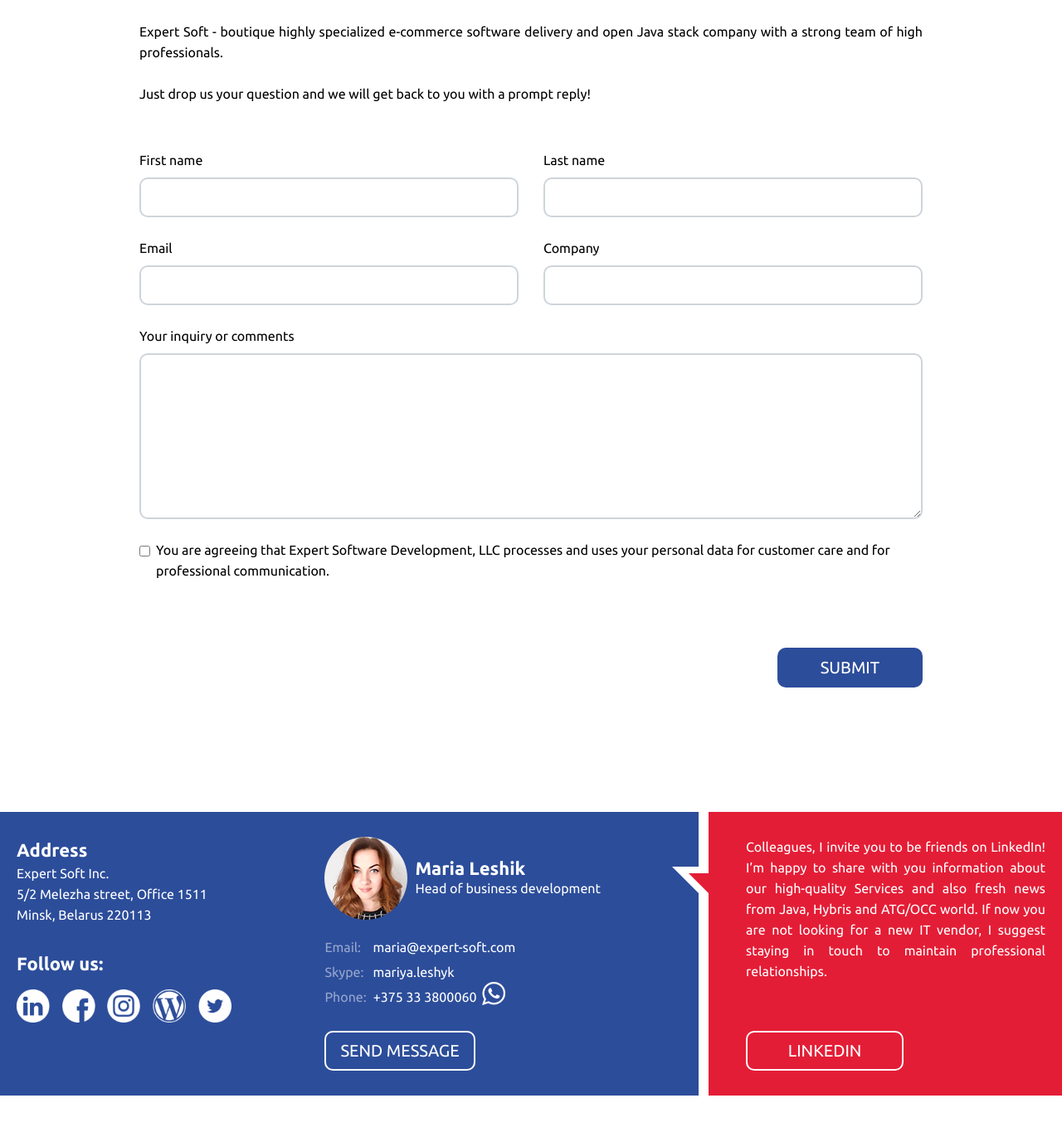
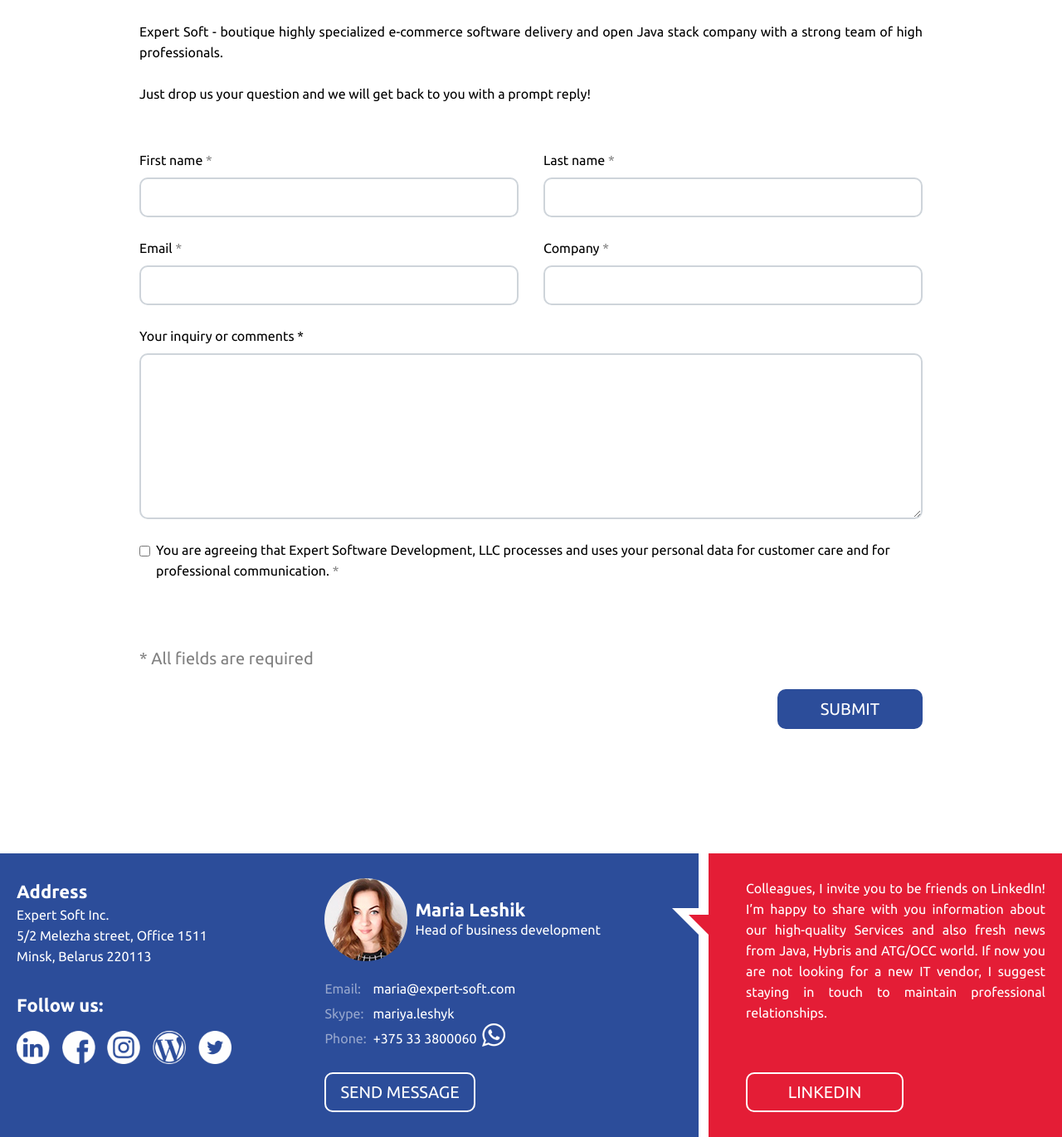
Before and after one commit to ValeryKrukovich/expert-soft-com_contact-page, a PHP site: page /contacts-page.html in a window 1280 px wide. Shown: the part 211-1582 px from the top of the page at 83% size. Before the commit the page ends 1532 px from the top, so only its background shows below. Run offline with PHP 8.4, Linux system fonts and the light colour scheme; some libraries are stand-ins or nearby versions.

Commit message:
add stars

```diff
--- a/contacts-page.html
+++ b/contacts-page.html
@@ -59,7 +59,7 @@
                 <div class="header__inner">
                     <div class="header__mob">
                         <div class="header__logo">
-                            <a href="index.php" class="logo">
+                            <a href="/" class="logo">
                                 <img src="images/logo.png" alt="" class="logo__img" width="311" height="79">
                             </a>
                         </div>
@@ -74,22 +74,22 @@
                             <nav class="nav">
                                 <ul class="nav__list">
                                     <li class="nav__item">
-                                        <a href="index.php#about" class="nav__link">About us</a>
+                                        <a href="/#about" class="nav__link">About us</a>
                                     </li>
                                     <li class="nav__item">
-                                        <a href="index.php#services" class="nav__link">Our Services</a>
+                                        <a href="/#services" class="nav__link">Our Services</a>
                                     </li>
                                     <li class="nav__item">
-                                        <a href="index.php#benefits" class="nav__link">Our Benefits</a>
+                                        <a href="/#benefits" class="nav__link">Our Benefits</a>
                                     </li>
                                     <li class="nav__item">
-                                        <a href="index.php#portfolio" class="nav__link">Portfolio</a>
+                                        <a href="/#portfolio" class="nav__link">Portfolio</a>
                                     </li>
                                     <li class="nav__item">
-                                        <a href="index.php#why" class="nav__link">References</a>
+                                        <a href="/#why" class="nav__link">References</a>
                                     </li>
                                     <li class="nav__item">
-                                        <a href="index.php#team" class="nav__link">Our Team</a>
+                                        <a href="/#team" class="nav__link">Our Team</a>
                                     </li>
                                 </ul>
                             </nav>
@@ -105,42 +105,43 @@
                 <p>Expert Soft - boutique highly specialized e-commerce software delivery and open Java stack company with a strong team of high professionals.</p>
                 <p>Just drop us your question and we will get back to you with a prompt reply!</p>
             </div>
+            <div class="callback-form__message"></div>
             <form class="callback-form" action="sendmailContacts.php" method="post" novalidate>
                 <input type="hidden" id="g-recaptcha-response" name="g-recaptcha-response" class="g-recaptcha-response">
-                <div class="callback-form__message"></div>
                 <div class="callback-form__row">
                     <div class="form-group callback-form__col">
-                        <label class="form-group__label" for="first-name">First name</label>
+                        <label class="form-group__label" for="first-name">First name <span class="ff-c">*</span></label>
                         <input type="text" class="form-group__input" id="first-name" name="firstName">
                         <span class="form-group__error-text"></span>
                     </div>
                     <div class="form-group callback-form__col">
-                        <label  class="form-group__label" for="last-name">Last name</label>
+                        <label  class="form-group__label" for="last-name">Last name <span class="ff-c">*</span></label>
                         <input type="text" class="form-group__input" id="last-name" name="lastName">
                         <span class="form-group__error-text"></span>
                     </div>
                 </div>
                 <div class="callback-form__row">
                     <div class="form-group callback-form__col">
-                        <label class="form-group__label" for="email">Email</label>
+                        <label class="form-group__label" for="email">Email <span class="ff-c">*</span></label>
                         <input type="email" class="form-group__input" id="email" name="email">
                         <span class="form-group__error-text"></span>
                     </div>
                     <div class="form-group callback-form__col">
-                        <label class="form-group__label" for="company">Company</label>
+                        <label class="form-group__label" for="company">Company <span class="ff-c">*</span></label>
                         <input type="text" class="form-group__input" id="company" name="company">
                         <span class="form-group__error-text"></span>
                     </div>
                 </div>
                 <div class="form-group">
-                    <label class="form-group__label" for="message-area">Your inquiry or comments</label>
+                    <label class="form-group__label" for="message-area">Your inquiry or comments <span class="ff-c"></span>*</span></label>
                     <textarea class="form-group__input" rows="5" id="message-area" name="message-area"></textarea>
                     <span class="form-group__error-text"></span>
                 </div>
                 <div class="form-checkbox callback-form__form-checkbox">
                     <input type="checkbox" class="form-checkbox__input" value="" id="agreement">
-                    <label class="form-checkbox__label" for="agreement">You are agreeing that Expert Software Development, LLC processes and uses your personal data for customer care and for professional communication.</label class="form-checkbox__input" >
+                    <label class="form-checkbox__label" for="agreement">You are agreeing that Expert Software Development, LLC processes and uses your personal data for customer care and for professional communication. <span class="ff-c">*</span></label class="form-checkbox__input" >
                 </div>
+                <p class="ff ff-c">* All fields are required</p>
                 <button type="submit" class="btn btn-primary callback-form__btn">Submit</button>
             </form>
         </main>
--- a/css/contacts.css
+++ b/css/contacts.css
@@ -48,7 +48,10 @@ textarea {
 .callback-form__message {
     color: var(--color-green);
     text-align: center;
-    /* margin-bottom: 70px; */
+}
+
+.callback-form__message_active {
+    margin-bottom: 100px;
 }
 
 .form-group {
@@ -186,3 +189,11 @@ textarea {
         top: 12px;
     }
 }
+
+.ff {
+    font-size: var(--font-size-text-medium);
+}
+
+.ff-c {
+    color: gray;
+}
--- a/js/contacts.js
+++ b/js/contacts.js
@@ -72,9 +72,8 @@ form.addEventListener('submit', function(event) {
             data: $(this).serialize(),
             dataType: 'json',
         }).done(function(data) {
-            form.reset();
-            let $message = $(form).find('.callback-form__message');
-            $message.text('Thank you! Your message has been sent.');
+            $(form).fadeOut();
+            $('.callback-form__message').text('Thank you! Your message has been sent.').addClass('callback-form__message_active');
         });
     }
 });
--- a/sendmailContacts.php
+++ b/sendmailContacts.php
@@ -14,7 +14,7 @@ if ($_SERVER['REQUEST_METHOD'] == 'POST') {
         $fromEmail = 'site.mailer@expert-soft.by';
         $fromPass = 'geePwehh47dFlHi';
 
-        $toEmail = "V.Krukovich@gmail.com";
+        $toEmail = "veronica.kudina@expert-soft.by";
 
         $fromName = 'COM Site Mailer';
         $subject = 'Expert Soft COM Site Message';
```
